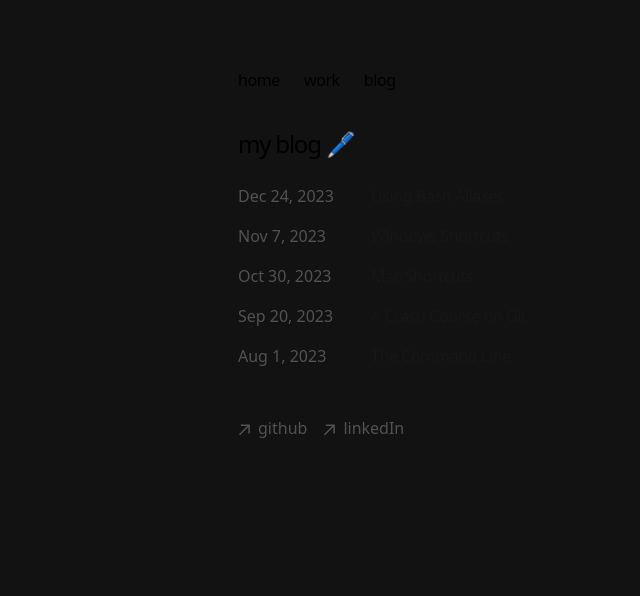
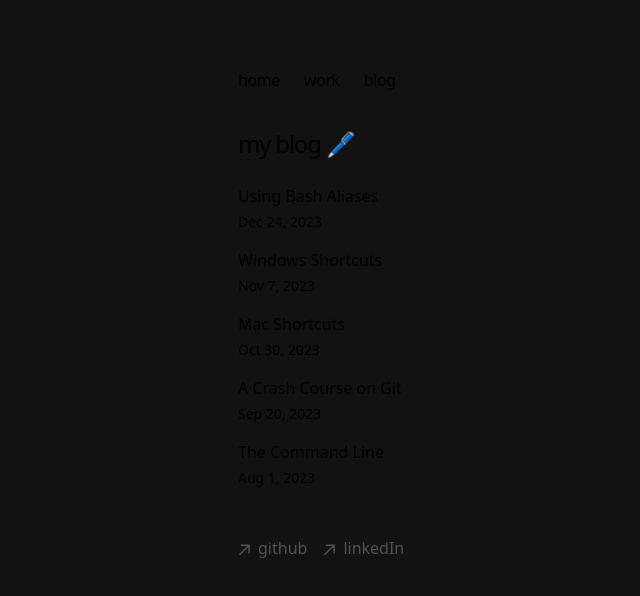
Before and after one commit to chensxb97/chensxb97.github.io, a Next.js app: page /blog in a window 1280 px wide. Shown: the top 596 px of the page, without its empty margins (114-754 px from the left). Built offline with nearby package versions, Linux system fonts and the light colour scheme.

Commit message:
updated blog post page

```diff
--- a/app/components/posts.tsx
+++ b/app/components/posts.tsx
@@ -21,14 +21,14 @@ export function BlogPosts() {
             className="flex flex-col space-y-1 mb-4"
             href={`/blog/${post.slug}`}
           >
-            <div className="w-full flex flex-col md:flex-row space-x-0 md:space-x-2">
-              <p className="text-neutral-600 dark:text-neutral-400 w-[125px] tabular-nums">
-                {formatDate(post.metadata.publishedAt, false)}
-              </p>
-              <p className="text-neutral-900 dark:text-neutral-100 tracking-tight">
-                {post.metadata.title}
-              </p>
-            </div>
+            {/* <div className="w-full flex flex-col md:flex-row space-x-0 md:space-x-2"> */}
+            <p className="text-l dark:text-neutral-100">
+              {post.metadata.title}
+            </p>
+            <p className="text-sm dark:text-neutral-400">
+              {formatDate(post.metadata.publishedAt, false)}
+            </p>
+            {/* </div> */}
           </Link>
         ))}
     </div>
--- a/app/work/page.tsx
+++ b/app/work/page.tsx
@@ -24,7 +24,7 @@ export default function Page() {
           <li>Got my B.S in Engineering Science (Mechanical Engineering) and M.S in Science (Technology Management) from Nanyang Technological Unversity (NTU) in 2022.</li>
           <li>Graduated with a First Class Honors, GPA 4.76/5.</li>
           <li>
-            For my <a rel="noopener noreferrer" href="https://github.com/chensxb97/ferryServiceVRP" target="_blank" style={{ color: '#91e8ff' }}>Final Year Project</a>, I researched and designed a routing and scheduling algorithm in the context of ferry service operations, implemented in Python.
+            For my <a rel="noopener noreferrer" href="https://github.com/chensxb97/ferryServiceVRP" target="_blank" style={{ color: '#91e8ff' }}>Final Year Project</a>, I researched and designed a routing and scheduling algorithm to tackle the Vehicle Routing Problem (VRP) in the context of ferry service operations.
           </li>
         </ul>
       </div>
@@ -106,10 +106,10 @@ export default function Page() {
           <li>Passport photo making, a Python app that uses opencv and rembg libraries for generating ICA-compliant passport photos</li>
         </ul >
         <i className="text-l dark:text-neutral-300">
-          For more details, please check these out on <a rel="noopener noreferrer" target='_blank' href='https://github.com/chensxb97/' style={{ color: '#91e8ff' }}>
+          For more details, please check them out on <a rel="noopener noreferrer" target='_blank' href='https://github.com/chensxb97/' style={{ color: '#91e8ff' }}>
             Github
-          </a>
-        </i>.
+          </a>.
+        </i>
       </div>
       <hr className="my-6 border-neutral-100 dark:border-neutral-800" />
       <div className="mb-4">
@@ -117,7 +117,7 @@ export default function Page() {
         <ul className='indented-list ml-4 mb-4 text-l dark:text-neutral-300'>
           <li>I used to intern as a secondary school teacher. Today, I still enjoy coaching or giving technical sharings.</li>
           <li>I used to compete in powerlifting but have stopped doing it due to its monotony.</li>
-          <li>I discovered rock-climbing in university and have been doing this for close to 6 years, probably because I get to 1) Keep fit and 2) Extend my problem-solving skills outside of work.</li>
+          <li>I discovered rock-climbing in university and have been enjoying this sport since 2018.</li>
         </ul>
       </div >
     </section >
```
